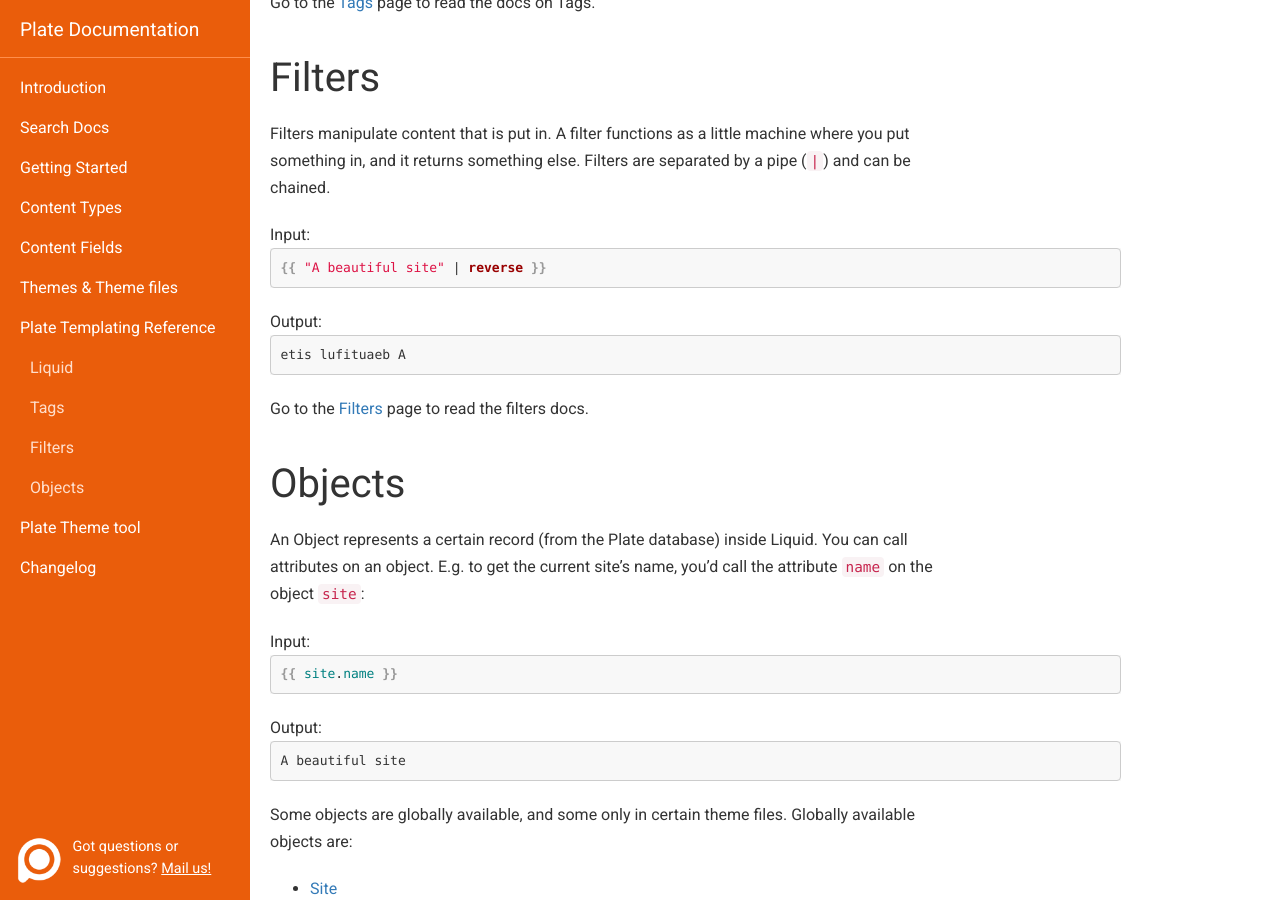
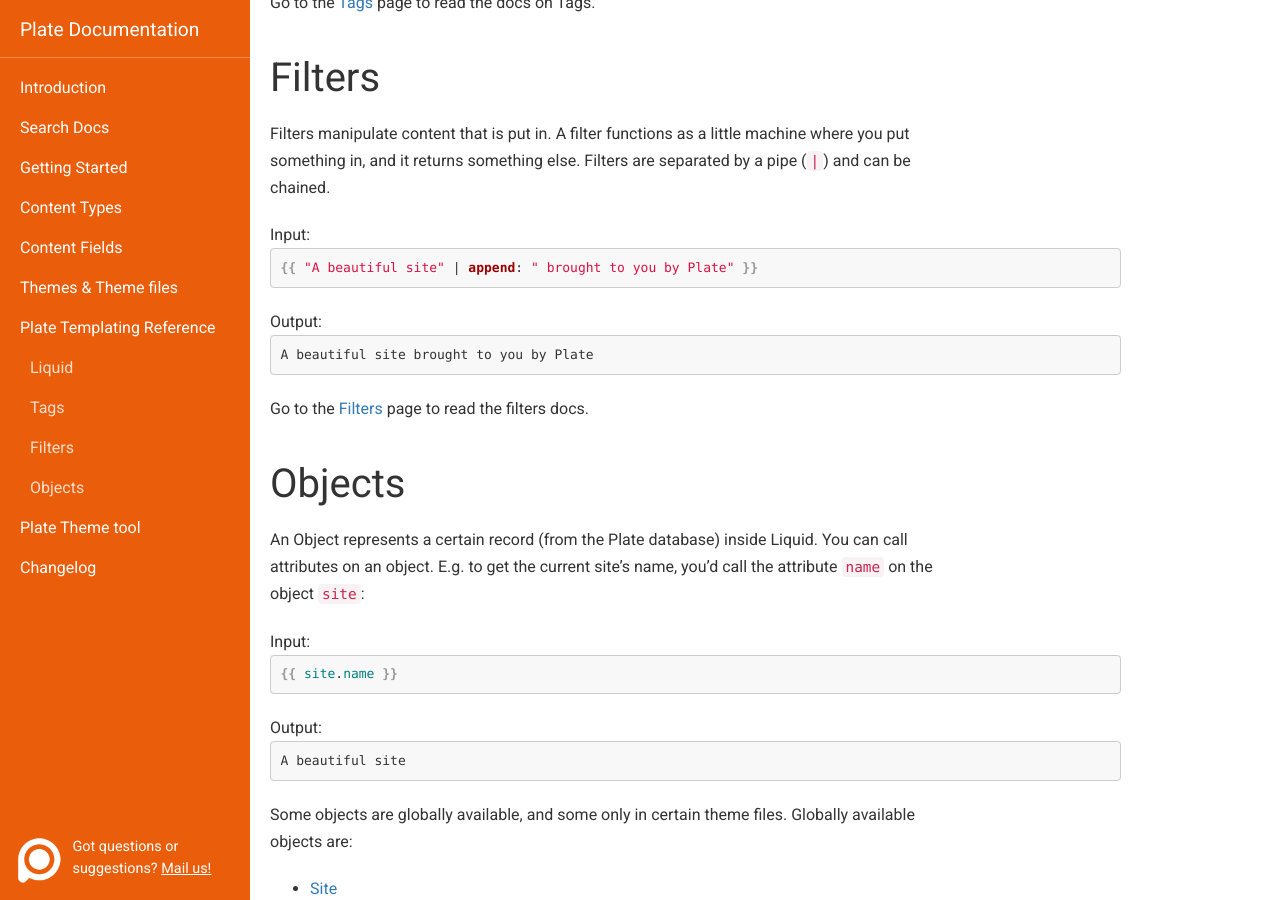
Before and after one commit to platehub/platehub.github.io, a Jekyll site: the page built from docs/templating-reference/index.md, in a window 1280 px wide and 900 px high, scrolled down 851 px. Built offline with Jekyll 4.4.1, drawn with Linux system fonts in a browser that asks for light colours; nearby versions of some CDN libraries.

Commit message:
cleared up difference between objects, tags and filters

````diff
--- a/docs/templating-reference/index.md
+++ b/docs/templating-reference/index.md
@@ -44,13 +44,13 @@ Filters manipulate content that is put in. A filter functions as a little machin
 <p class='no-margin'>Input:</p>
 ```liquid
 {%- raw -%}
-{{ "A beautiful site" | reverse }}
+{{ "A beautiful site" | append: " brought to you by Plate" }}
 {% endraw %}
 ```
 
 <p class='no-margin'>Output:</p>
 ```text
-etis lufituaeb A
+A beautiful site brought to you by Plate
 ```
 
 Go to the [Filters](/docs/templating-reference/filters) page to read the filters docs.
````
